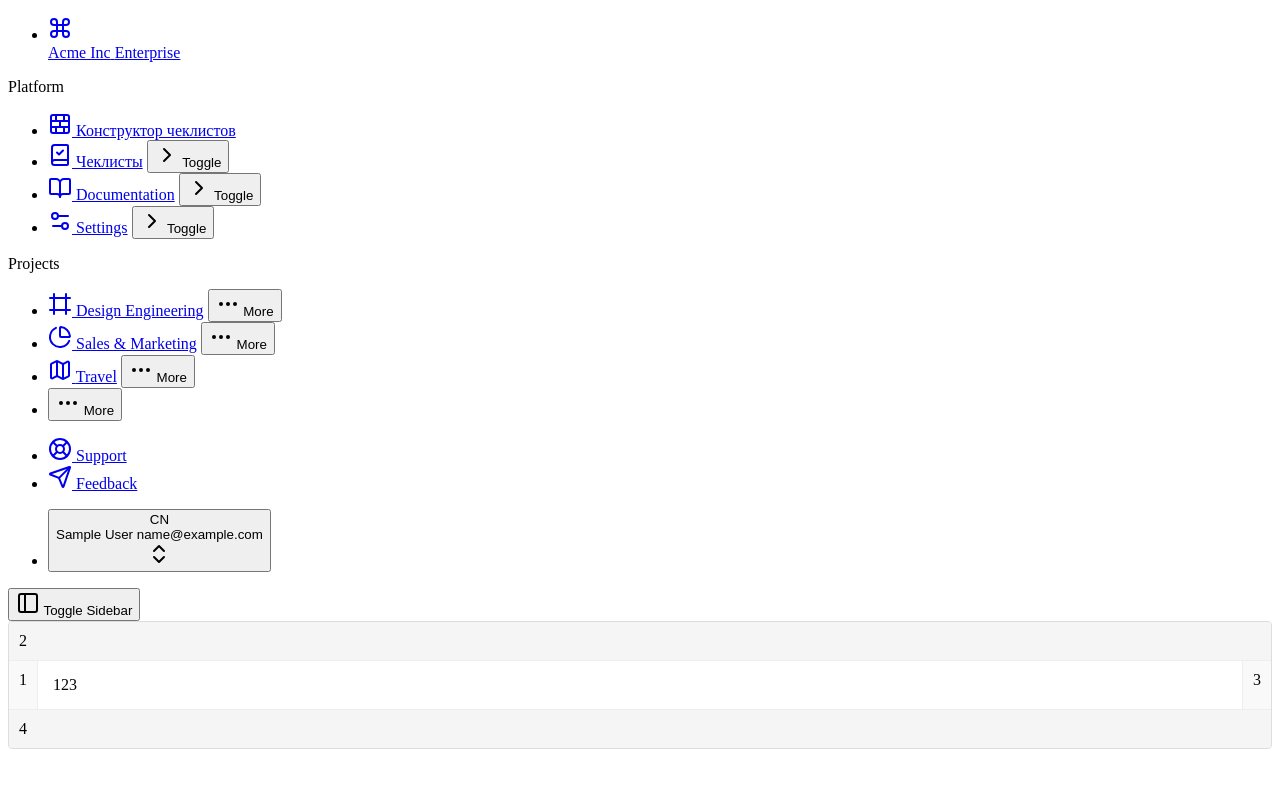
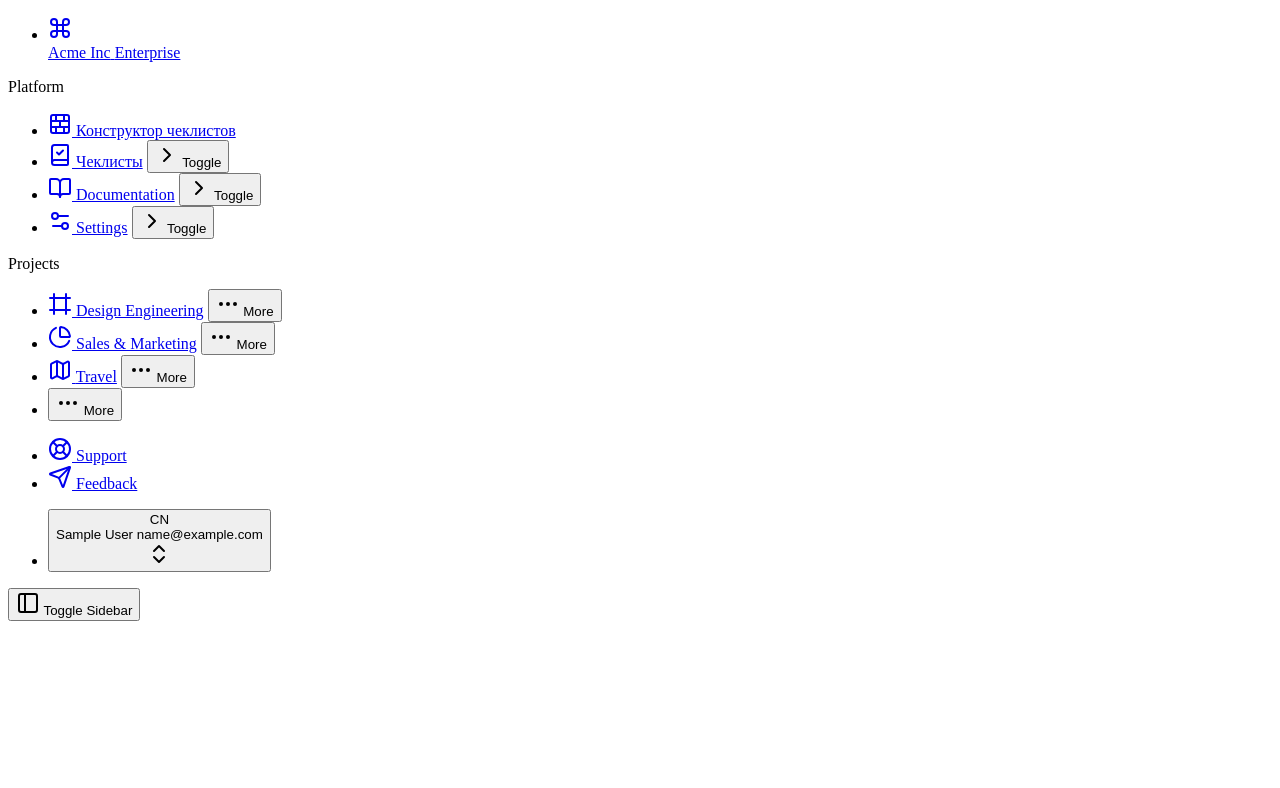
Before and after one commit to Arhimond1998/checklist_frontend, a SvelteKit app: page / in a window 1280 px wide. Shown: the top 788 px of the page. Built offline with nearby package versions, Linux system fonts and the light colour scheme; sample sign-in values are in the browser's storage.

Commit message:
refactor panel and constructor

```diff
--- a/src/lib/components/panel.svelte
+++ /dev/null
@@ -1,87 +0,0 @@
-<script>
-  let { tbar, lbar, rbar, bbar, children } = $props();
-</script>
-
-<div class="panel">
-  {#if tbar}
-    <div class="tbar">
-      {@render tbar()}
-    </div>
-  {/if}
-  <div class="middle">
-    {#if lbar}
-      <div class="lbar">
-        {@render lbar()}
-      </div>
-    {/if}
-
-    <div class="content overflow-y-auto">
-      {@render children()}
-    </div>
-
-    {#if rbar}
-      <div class="rbar">
-        {@render rbar()}
-      </div>
-    {/if}
-  </div>
-  {#if bbar}
-    <div class="bbar">
-      {@render bbar()}
-    </div>
-  {/if}
-</div>
-
-<style>
-    .panel {
-        display: flex;
-        flex-direction: column;
-        height: 100%;
-        border: 1px solid #ddd;
-        border-radius: 4px;
-        overflow: hidden;
-        background: white;
-    }
-
-    .tbar, .bbar {
-        padding: 10px;
-        background: #f5f5f5;
-        border-bottom: 1px solid #eee;
-        display: flex;
-        gap: 8px;
-    }
-
-    .bbar {
-        border-top: 1px solid #eee;
-        border-bottom: none;
-    }
-
-    .middle {
-        display: flex;
-        flex: 1 1 auto;
-        min-height: 0;
-        overflow-y: scroll;
-    }
-
-    .lbar, .rbar {
-        padding: 10px;
-        background: #f9f9f9;
-        display: flex;
-        flex-direction: column;
-        gap: 8px;
-    }
-
-    .lbar {
-        border-right: 1px solid #eee;
-    }
-
-    .rbar {
-        border-left: 1px solid #eee;
-    }
-
-    .content {
-        flex: 1;
-        padding: 15px;
-        overflow: auto;
-    }
-</style>
--- /dev/null
+++ b/src/lib/components/panel/bar.svelte
@@ -0,0 +1,66 @@
+<script lang="ts">
+  import * as Resizable from '$lib/components/ui/resizable/index.js';
+  let {
+    children,
+    withHandle = true,
+    ref = $bindable(null),
+    resizable = false,
+    defaultSize = 10,
+    minSize = 0,
+    maxSize = 100,
+    collapsed = false,
+    resizePosition = 'after',
+    collapsible = true,
+    ...restProps
+  } = $props();
+
+  let draggingStartSize = $state(0);
+  let draggingEndSize = $state(0);
+
+  if (!resizable) {
+    maxSize = defaultSize;
+    minSize = defaultSize;
+  }
+
+  let onClickMimick = function () {
+    if (collapsible) {
+      if (ref.isCollapsed()) {
+        ref.expand();
+      } else {
+        ref.collapse();
+      }
+    }
+  };
+
+  $inspect(collapsed)
+  $inspect(ref)
+  let onDraggingChange = function (isDraggingStart) {
+    let currentSize = ref.getSize();
+    if (isDraggingStart) {
+      draggingStartSize = currentSize;
+    } else {
+      draggingEndSize = currentSize;
+      if (Math.abs(draggingEndSize - draggingStartSize) < 0.0000001) onClickMimick();
+    }
+  };
+</script>
+
+{#if (resizable || collapsible) && resizePosition === 'before'}
+  <Resizable.Handle {withHandle} {onDraggingChange}/>
+{/if}
+
+<Resizable.Pane
+  class={resizable || collapsible ? '' : 'outline'}
+  bind:this={ref}
+  collapsedSize={0}
+  {defaultSize}
+  {maxSize}
+  {minSize}
+  {collapsible}
+  {...restProps}
+>
+  {@render children?.()}
+</Resizable.Pane>
+{#if (resizable || collapsible) && resizePosition === 'after'}
+  <Resizable.Handle {withHandle} {onDraggingChange}/>
+{/if}
--- /dev/null
+++ b/src/lib/components/panel/panel.svelte
@@ -0,0 +1,23 @@
+<script lang="ts">
+  import * as Resizable from '$lib/components/ui/resizable/index.js';
+  import Bar from './bar.svelte';
+  let {
+    lbar, tbar, bbar, rbar, children
+  } = $props()
+</script>
+
+<Resizable.PaneGroup direction="horizontal" class="h-full w-full rounded-lg border">
+  {@render lbar?.()}
+  <Resizable.Pane defaultSize={75}>
+    <Resizable.PaneGroup direction="vertical">
+      {@render tbar?.()}
+      <Resizable.Pane defaultSize={200}>
+          <div class="h-full overflow-auto">
+              {@render children?.()}
+          </div>
+      </Resizable.Pane>
+      {@render bbar?.()}
+    </Resizable.PaneGroup>
+  </Resizable.Pane>
+  {@render rbar?.()}
+</Resizable.PaneGroup>
--- a/src/routes/(authed)/+layout.svelte
+++ b/src/routes/(authed)/+layout.svelte
@@ -3,7 +3,7 @@
   import * as Breadcrumb from '$lib/components/ui/breadcrumb/index.js';
   import { Separator } from '$lib/components/ui/separator/index.js';
   import * as Sidebar from '$lib/components/ui/sidebar/index.js';
-  let { children } = $props();
+  let { children, breadcrumb } = $props();
 </script>
 <Sidebar.Provider class="h-screen w-screen">
   <AppSidebar />
@@ -12,6 +12,7 @@
       <div class="flex items-center gap-2 px-4">
         <Sidebar.Trigger class="-ml-1" />
       </div>
+      <Separator orientation="vertical" />
     </header>
 
     {@render children()}
--- a/src/routes/(authed)/+page.svelte
+++ b/src/routes/(authed)/+page.svelte
@@ -1,19 +1,4 @@
 <script>
-    import Panel from "$lib/components/panel.svelte";
+    import Panel from "$lib/components/panel/panel.svelte";
+    import Bar from "$lib/components/panel/bar.svelte";
 </script>
-
-<Panel>
-    {#snippet lbar()}
-        <div>1</div>
-    {/snippet}
-    {#snippet tbar()}
-        <div>2</div>
-    {/snippet}
-    {#snippet rbar()}
-        <div>3</div>
-    {/snippet}
-    {#snippet bbar()}
-        <div>4</div>
-    {/snippet}
-    <div>123</div>
-</Panel>
--- a/src/routes/(authed)/constructor/+page.svelte
+++ b/src/routes/(authed)/constructor/+page.svelte
@@ -1,7 +1,7 @@
 <script>
   import ChecklistConstructor from './checklist-constructor.svelte';
-  import Panel from '$lib/components/panel.svelte';
+  import Panel from '$lib/components/panel/panel.svelte';
   import Button from '$lib/components/ui/button/button.svelte';
 </script>
-<h1 class="text-center font-serif text-4xl font-bold text-gray-800">Конструктор</h1>
+<!-- <h1 class="text-center font-serif text-4xl font-bold text-gray-800">Конструктор</h1> -->
 <ChecklistConstructor/>
```
Also changed, not shown: src/lib/components/panel/bbar.svelte (added, +7 -0 lines), src/lib/components/panel/lbar.svelte (added, +7 -0 lines), src/lib/components/panel/rbar.svelte (added, +9 -0 lines), src/lib/components/panel/tbar.svelte (added, +9 -0 lines), src/routes/(authed)/constructor/checklist-constructor.svelte (+18 -13 lines).
